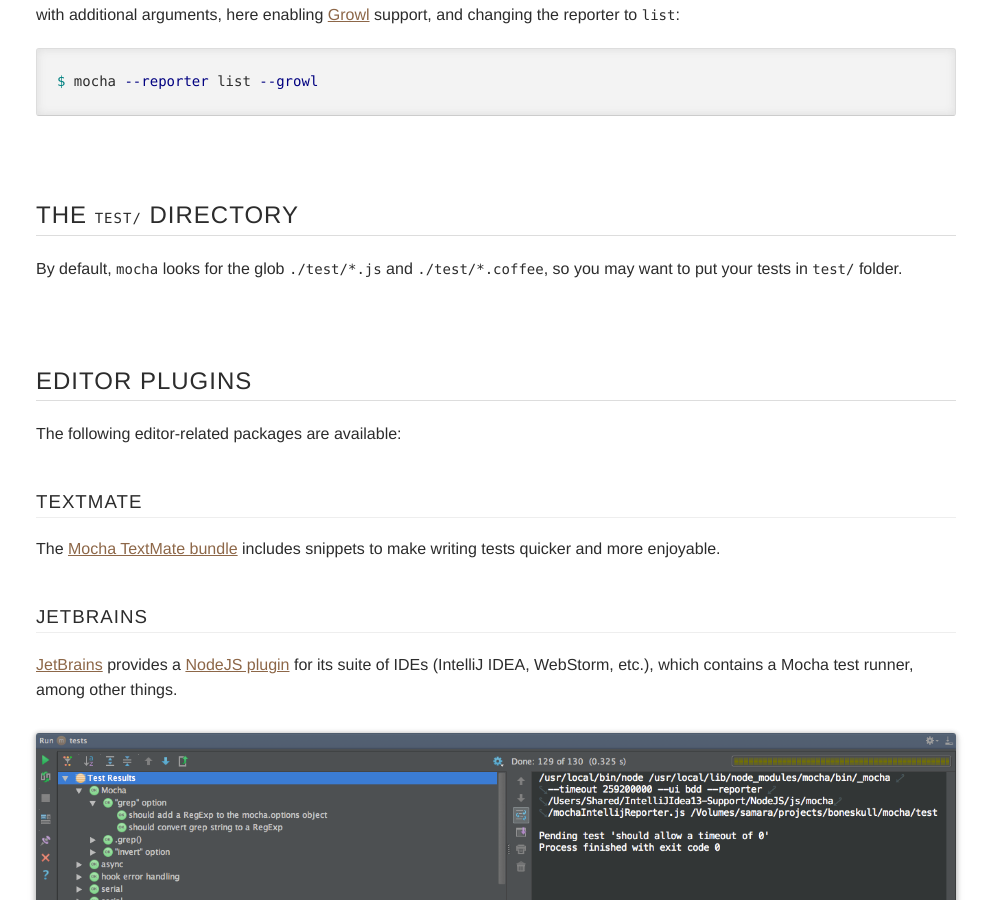
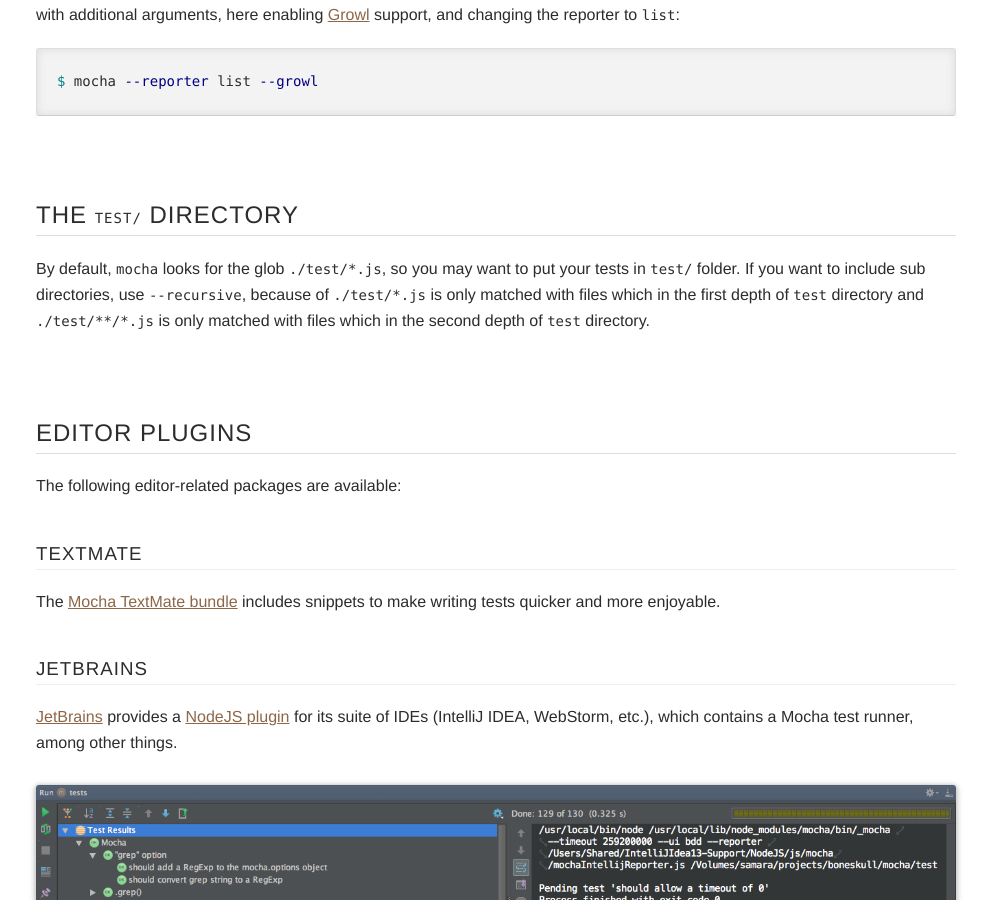
Before and after one commit to mochajs/docs-legacy, a Jekyll site: the page built from index.md, in a window 1280 px wide and 900 px high, scrolled down 43166 px. Shown: the whole window, without its empty margins (144-1135 px from the left). Built offline with Jekyll 4.4.1, drawn with Linux system fonts in a browser that asks for light colours.

Commit message:
update docs for the glob

```diff
--- a/index.md
+++ b/index.md
@@ -1272,7 +1272,7 @@ $ mocha --reporter list --growl
 
 ## The `test/` Directory
 
-By default, `mocha` looks for the glob `./test/*.js` and `./test/*.coffee`, so you may want to put your tests in `test/` folder.
+By default, `mocha` looks for the glob `./test/*.js`, so you may want to put your tests in `test/` folder. If you want to include sub directories, use `--recursive`, because of `./test/*.js` is only matched with files which in the first depth of `test` directory and `./test/**/*.js` is only matched with files which in the second depth of `test` directory.
 
 ## Editor Plugins
 
```
